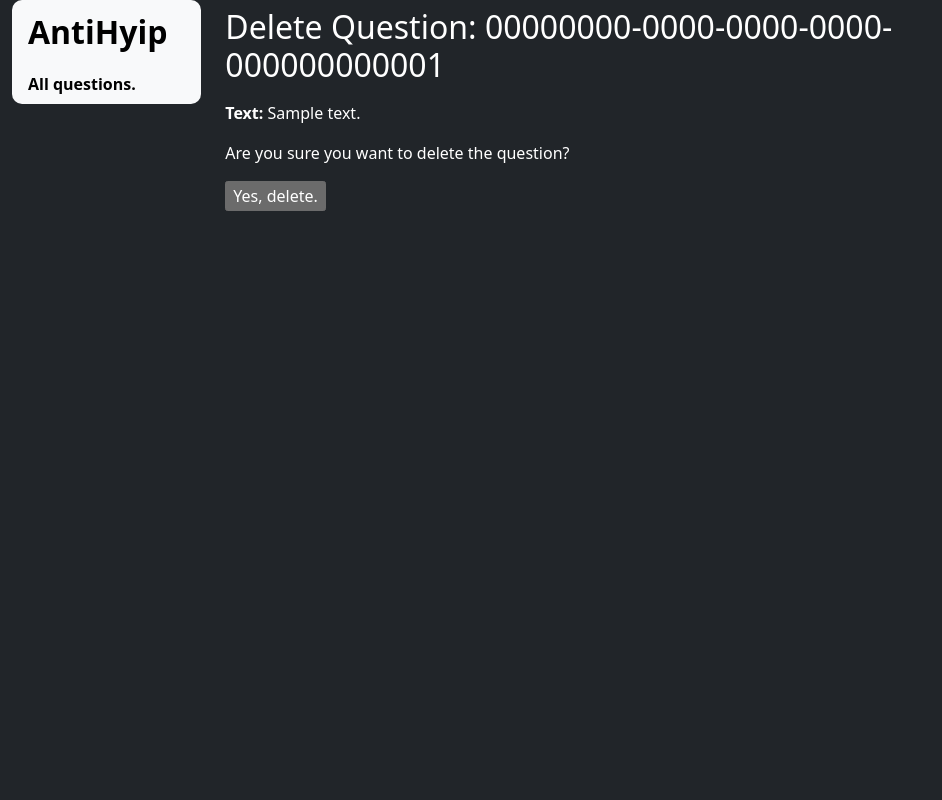
After one commit to sishorian/antihyip-rest-v1, a Django app: page /questions/00000000-0000-0000-0000-000000000001/delete/ in a window 1280 px wide. The commit adds this page. Shown: the whole page, without its empty margins (0-942 px from the left). Run offline with Django 5.2, Linux system fonts and the light colour scheme; tables that the repository leaves empty hold one stand-in row (values such as "Sample post").

Commit message:
Add generic editing pages and pagination
Create, update and delete views for Question,
urls and templates for them.
Add pagination to QuestionListView and base_generic template.

```diff
--- a/hyiptest/templates/base_generic.html
+++ b/hyiptest/templates/base_generic.html
@@ -31,12 +31,35 @@
                 <li class="nav-item">
                   <a class="nav-link text-bg-light ah-sidebar-title" href="">AntiHyip</a>
                 </li>
+
+                <li class="nav-item">
+                  <a class="nav-link text-bg-light ah-sidebar-bottom-link"
+                     href="{% url 'question-list' %}">All questions.</a>
+                </li>
               </ul>
             {% endblock sidebar %}
           </div>
 
           <div class="col-md-8">
             {% block content %}{% endblock %}
+
+            {% block pagination %}
+              {% if is_paginated %}
+                <div class="pagination ah-div">
+                  <span class="page-links">
+                    {% if page_obj.has_previous %}
+                      <a href="{{ request.path }}?page={{ page_obj.previous_page_number }}">Previous</a>
+                    {% endif %}
+                    <span class="page-current">
+                      <strong>Page {{ page_obj.number }} of {{ page_obj.paginator.num_pages }}</strong>
+                    </span>
+                    {% if page_obj.has_next %}
+                      <a href="{{ request.path }}?page={{ page_obj.next_page_number }}">Next</a>
+                    {% endif %}
+                  </span>
+                </div>
+              {% endif %}
+            {% endblock pagination %}
           </div>
 
         </div>
--- /dev/null
+++ b/hyiptest/templates/hyiptest/question_confirm_delete.html
@@ -0,0 +1,16 @@
+{% extends "base_generic.html" %}
+
+{% block content %}
+  <h1>Delete Question: {{ question.pk }}</h1>
+
+  <p>
+    <strong>Text:</strong> {{ question.text }}
+  </p>
+
+  <p>Are you sure you want to delete the question?</p>
+
+  <form action="" method="post">
+    {% csrf_token %}
+    <input type="submit" action="" value="Yes, delete.">
+  </form>
+{% endblock %}
--- a/hyiptest/urls.py
+++ b/hyiptest/urls.py
@@ -2,12 +2,27 @@ from django.urls import path
 
 from hyiptest import views
 
-urlpatterns = [
-    # Question
+urlpatterns = []
+
+# Question
+urlpatterns += [
     path("questions/", views.QuestionListView.as_view(), name="question-list"),
     path(
         "questions/<uuid:pk>/",
         views.QuestionDetailView.as_view(),
         name="question-detail",
     ),
+    path(
+        "questions/create/", views.QuestionCreateView.as_view(), name="question-create"
+    ),
+    path(
+        "questions/<uuid:pk>/update/",
+        views.QuestionUpdateView.as_view(),
+        name="question-update",
+    ),
+    path(
+        "questions/<uuid:pk>/delete/",
+        views.QuestionDeleteView.as_view(),
+        name="question-delete",
+    ),
 ]
--- a/hyiptest/views.py
+++ b/hyiptest/views.py
@@ -1,3 +1,5 @@
+from django.http import HttpResponseRedirect
+from django.urls import reverse, reverse_lazy
 from django.views import generic
 
 from hyiptest.models import Question
@@ -10,3 +12,27 @@ class QuestionListView(generic.ListView):
 
 class QuestionDetailView(generic.DetailView):
     model = Question
+
+
+class QuestionCreateView(generic.CreateView):
+    model = Question
+    fields = ["text", "description"]
+
+
+class QuestionUpdateView(generic.UpdateView):
+    model = Question
+    fields = ["text", "description"]
+
+
+class QuestionDeleteView(generic.DeleteView):
+    model = Question
+    success_url = reverse_lazy("question-list")
+
+    def form_valid(self, form):
+        try:
+            self.object.delete()
+            return HttpResponseRedirect(self.success_url)
+        except Exception:
+            return HttpResponseRedirect(
+                reverse("question-delete", kwargs={"pk": self.object.pk})
+            )
```
Also changed, not shown: hyiptest/templates/hyiptest/question_form.html (added, +13 -0 lines).
